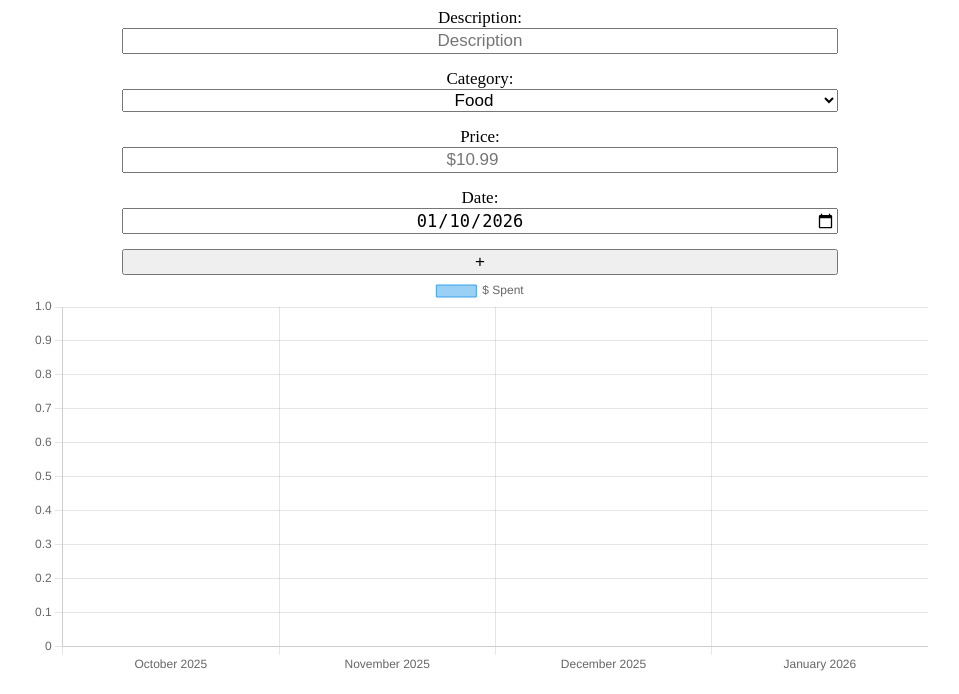
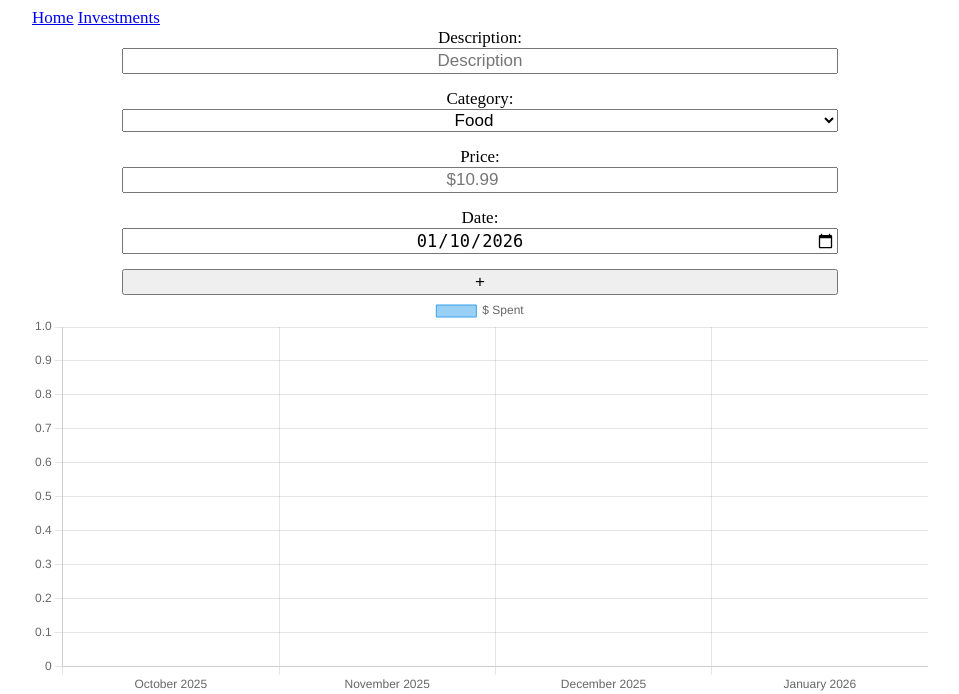
Before and after one commit to BrandonChenze/FinanceTracker, a Flask app: page / in a window 1280 px wide. Shown: the top 694 px of the page, without its empty margins (160-1119 px from the left). Run offline with Flask 3, Linux system fonts and the light colour scheme; data that the repository does not hold is empty.

Commit message:
Basic navbar

```diff
--- a/config.py
+++ b/config.py
@@ -1,5 +1,5 @@
 from flask import Flask
 
 app = Flask(__name__)
-app.config["SQLALCHEMY_DATABASE_URI"] =  'sqlite:///transactions_temp.sqlite3'
-app.config["SQLALCHEMY_TRACK_MODIFICATIONS"] =  False
+app.config["SQLALCHEMY_DATABASE_URI"] = 'sqlite:///transactions_temp.sqlite3'
+app.config["SQLALCHEMY_TRACK_MODIFICATIONS"] = False
--- a/main.py
+++ b/main.py
@@ -4,7 +4,7 @@ Make sure to activate virtual env
 """
 
 from flask import request, redirect
-from flask import render_template, url_for
+from flask import render_template
 from datetime import datetime
 from models import transactions
 from database import db
@@ -12,13 +12,17 @@ from config import app
 from logger import logging
 
 
-def create_chart_data(start_month: int, end_month:int, start_year:int):
-    month_conversion = {1: 'January', 2: 'Feburary', 3: 'March', 4: 'April', 5: 'May', 6: 'June', 7: 'July', 8: 'August', 9: 'September', 10: 'October', 11: 'November', 12:'December'}
+def create_chart_data(start_month: int, end_month: int, start_year: int):
+    month_conversion = {1: 'January', 2: 'Feburary', 3: 'March', 4: 'April',
+                        5: 'May', 6: 'June', 7: 'July', 8: 'August',
+                        9: 'September', 10: 'October', 11: 'November',
+                        12: 'December'}
     months = []
     totals = []
     if start_month == end_month:
-        return [f'{month_conversion[start_month]} {start_year}'], transactions.get_total_by_month(start_month, start_year)
-    while start_month != end_month +1:
+        return [f'{month_conversion[start_month]} {start_year}'], \
+            transactions.get_total_by_month(start_month, start_year)
+    while start_month != end_month + 1:
         months.append(f'{month_conversion[start_month]} {start_year}')
         totals.append(transactions.get_total_by_month(start_month, start_year))
         if start_month + 1 > 12:
@@ -54,7 +58,6 @@ def main(start_date, end_date):
         end = None
         transaction_data = transactions.get_all_transactions()
 
-
     print(transactions.get_total_by_month(12, 2025))
     chart_data, chart_values = create_chart_data(10, 1, 2025)
 
@@ -65,9 +68,14 @@ def main(start_date, end_date):
         category_sum = transactions.get_sum_of_category(category, start, end)
         if category_sum > 0:
             category_totals[category] = category_sum
-    categories = sorted(category_totals.items(), key=lambda item:item[1], reverse=True)
+    categories = sorted(category_totals.items(), key=lambda item: item[1], reverse=True)
 
     return render_template("main.html", data=transaction_data, total=total, categories=categories, chart_data=chart_data, chart_values=chart_values)
+
+
+@app.route('/investments', methods=["GET"])
+def investments():
+    return render_template("investments.html")
 
 
 @app.route('/delete_all', methods=["POST", "GET"])
--- a/templates/base.html
+++ b/templates/base.html
@@ -1 +1,19 @@
-<!-- navbar -->
+<!DOCTYPE html>
+<html lang="en">
+<head>
+    <meta charset="UTF-8">
+    <meta name="viewport" content="width=device-width, initial-scale=1.0">
+    <link rel="stylesheet" href="{{ url_for('static', filename='styles.css') }}">
+    <script src="{{ url_for('static', filename='js/main.js') }}"></script>
+    <link rel="icon" type="image/x-icon" href="/static/favicon.png">
+    <title>Finance Tracker Extended</title>
+</head>
+
+<body>
+    <div>
+        <a href="/">Home</a>
+        <a href="/investments">Investments</a>
+    </div>
+   {% block content %}
+   {% endblock %}
+</body>
--- a/templates/main.html
+++ b/templates/main.html
@@ -1,14 +1,7 @@
-<!DOCTYPE html>
-<html lang="en">
-<head>
-    <meta charset="UTF-8">
-    <meta name="viewport" content="width=device-width, initial-scale=1.0">
-    <link rel="stylesheet" href="{{ url_for('static', filename='styles.css') }}">
-    <script src="{{ url_for('static', filename='js/main.js') }}"></script>
-    <link rel="icon" type="image/x-icon" href="/static/favicon.png">
-    <title>Finance Tracker</title>
-</head>
-<body>
+{% extends "base.html" %}
+
+
+{% block content %}
     <div id="add_item">
         <form id="container" method="post">
             <label>Description:</label>
@@ -111,5 +104,4 @@
         </span>
     </div>
     {% endfor %}
-</body>
-</html>
+{% endblock %}
```
Also changed, not shown: templates/investments.html (added, +8 -0 lines).
